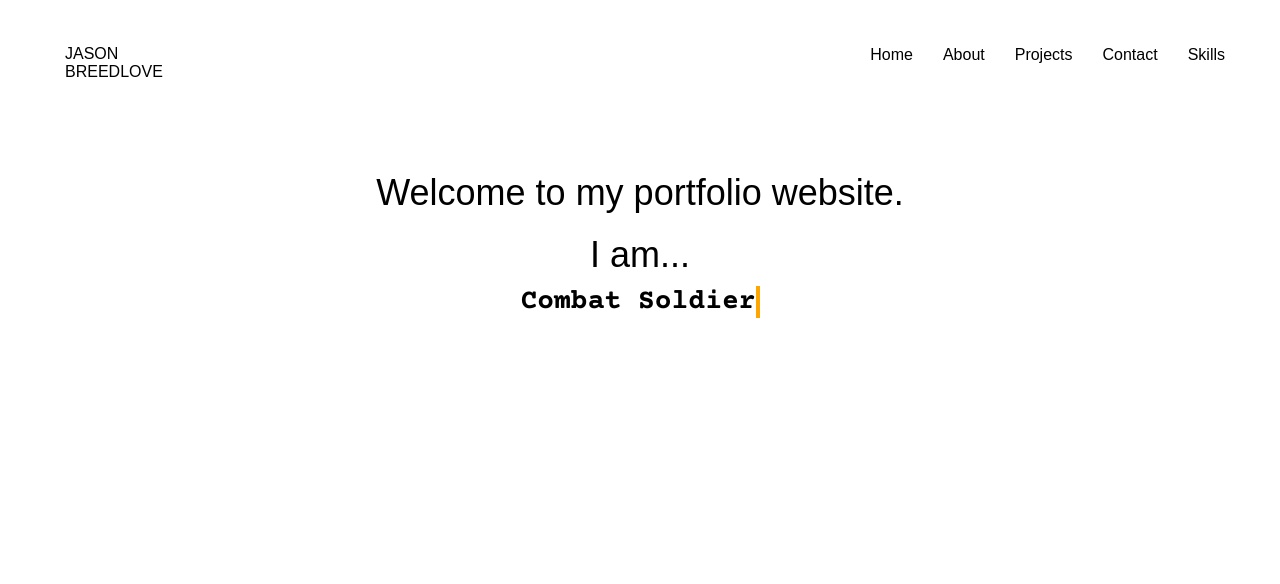
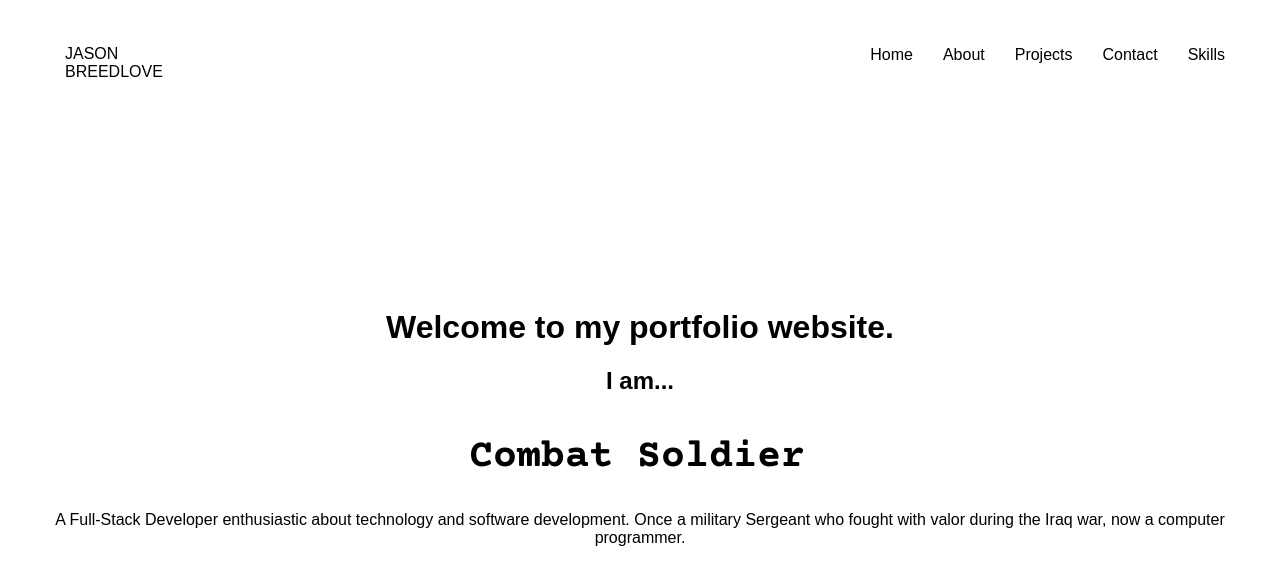
Before and after one commit to j-breedlove/jasonsfullstackfolio, a React (Create React App) app: page / in a window 1280 px wide. Shown: the top 584 px of the page. Built offline with nearby package versions, Linux system fonts and the light colour scheme; a web font is replaced by a local one.

Commit message:
start styling home page header block

```diff
--- a/src/components/header-block/header-block.component.jsx
+++ b/src/components/header-block/header-block.component.jsx
@@ -0,0 +1,19 @@
+import React from "react";
+import styled from "styled-components";
+import "./header-block.styles"; // Import the CSS styles
+
+const HeaderContainer = styled.div`
+  text-align: center;
+  padding: 20px;
+`;
+
+function HeaderBlock() {
+  return (
+    <HeaderContainer>
+      <h1>Welcome to my portfolio website.</h1>
+      <h2>I am...</h2>
+    </HeaderContainer>
+  );
+}
+
+export default HeaderBlock;
--- a/src/components/header-block/header-block.styles.jsx
+++ b/src/components/header-block/header-block.styles.jsx
@@ -0,0 +1,36 @@
+import React from "react";
+import styled from "styled-components";
+
+const HeaderContainer = styled.div`
+  /* Styles from your .header CSS class */
+  display: flex;
+  flex-direction: column;
+  align-items: center;
+  justify-content: flex-start;
+  height: 75vh;
+  padding: 20px;
+  text-align: center;
+`;
+
+const Title = styled.h1`
+  /* Styles from your .header h1 CSS rule */
+  margin: 0;
+  font-size: 3em;
+`;
+
+const Subtitle = styled.h2`
+  /* Styles from your .header h2 CSS rule */
+  margin: 0;
+  font-size: 2em;
+`;
+
+function HeaderBlock() {
+  return (
+    <HeaderContainer>
+      <Title>Welcome to my portfolio website.</Title>
+      <Subtitle>I am...</Subtitle>
+    </HeaderContainer>
+  );
+}
+
+export default HeaderBlock;
--- a/src/routes/home/home.component.jsx
+++ b/src/routes/home/home.component.jsx
@@ -1,5 +1,6 @@
 import React, { useEffect, useState } from "react";
-import { Container, Heading, Typewriter, Block } from "./home.styles"; // Import your styled components
+import { Container, Typewriter } from "./home.styles"; // Import your styled components
+import HeaderBlock from "../../components/header-block/header-block.component";
 
 function Home() {
   const wordsList = [
@@ -38,15 +39,13 @@ function Home() {
   return (
     <div className="App">
       <Container>
-        <Block>
-          <Heading>Welcome to my portfolio website.</Heading>
-        </Block>
-        <Block spacing="10px">
-          <Heading>I am...</Heading>
-        </Block>
-        <Block>
-          <Typewriter>{text}</Typewriter>
-        </Block>
+        <HeaderBlock />
+        <Typewriter>{text}</Typewriter>
+        <p>
+          A Full-Stack Developer enthusiastic about technology and software
+          development. Once a military Sergeant who fought with valor during the
+          Iraq war, now a computer programmer.{" "}
+        </p>
       </Container>
     </div>
   );
--- a/src/routes/home/home.styles.jsx
+++ b/src/routes/home/home.styles.jsx
@@ -1,12 +1,25 @@
-import styled from "styled-components";
+import styled, { keyframes } from "styled-components";
+
+const blinkCaret = keyframes`
+  from, to { border-color: transparent }
+  50% { border-color: orange; }
+`;
 
 export const Container = styled.div`
   display: flex;
   flex-direction: column;
   align-items: center;
   justify-content: center;
-  height: 35vh;
+  height: 75vh;
   text-align: center;
+`;
+
+export const Typewriter = styled.span`
+  font-family: "Courier Prime", monospace;
+  font-size: 40px;
+  min-height: 1.5em; /* Set a minimum height */
+  border-right: 0.15em solid orange; /* Cursor effect */
+  animation: ${blinkCaret} 1s step-end infinite; /* Blinking caret animation */
 `;
 
 export const Block = styled.div`
@@ -17,9 +30,3 @@ export const Heading = styled.div`
   //font-family: "Courier Prime", monospace;
   font-size: 36px;
 `;
-
-export const Typewriter = styled.span`
-  font-family: "Courier Prime", monospace;
-  font-size: 28px;
-  border-right: 0.15em solid orange; /* Cursor effect */
-`;
```
